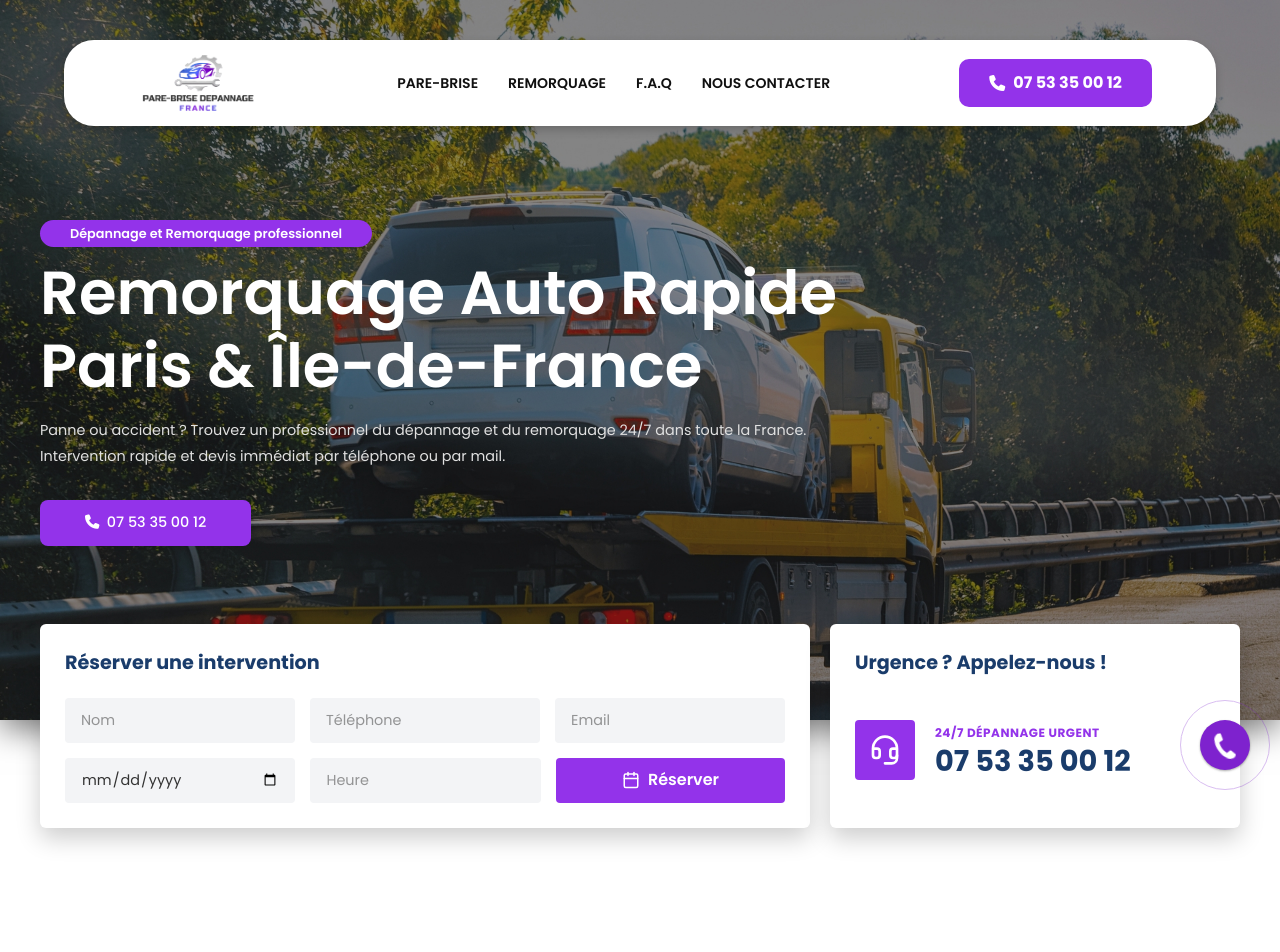
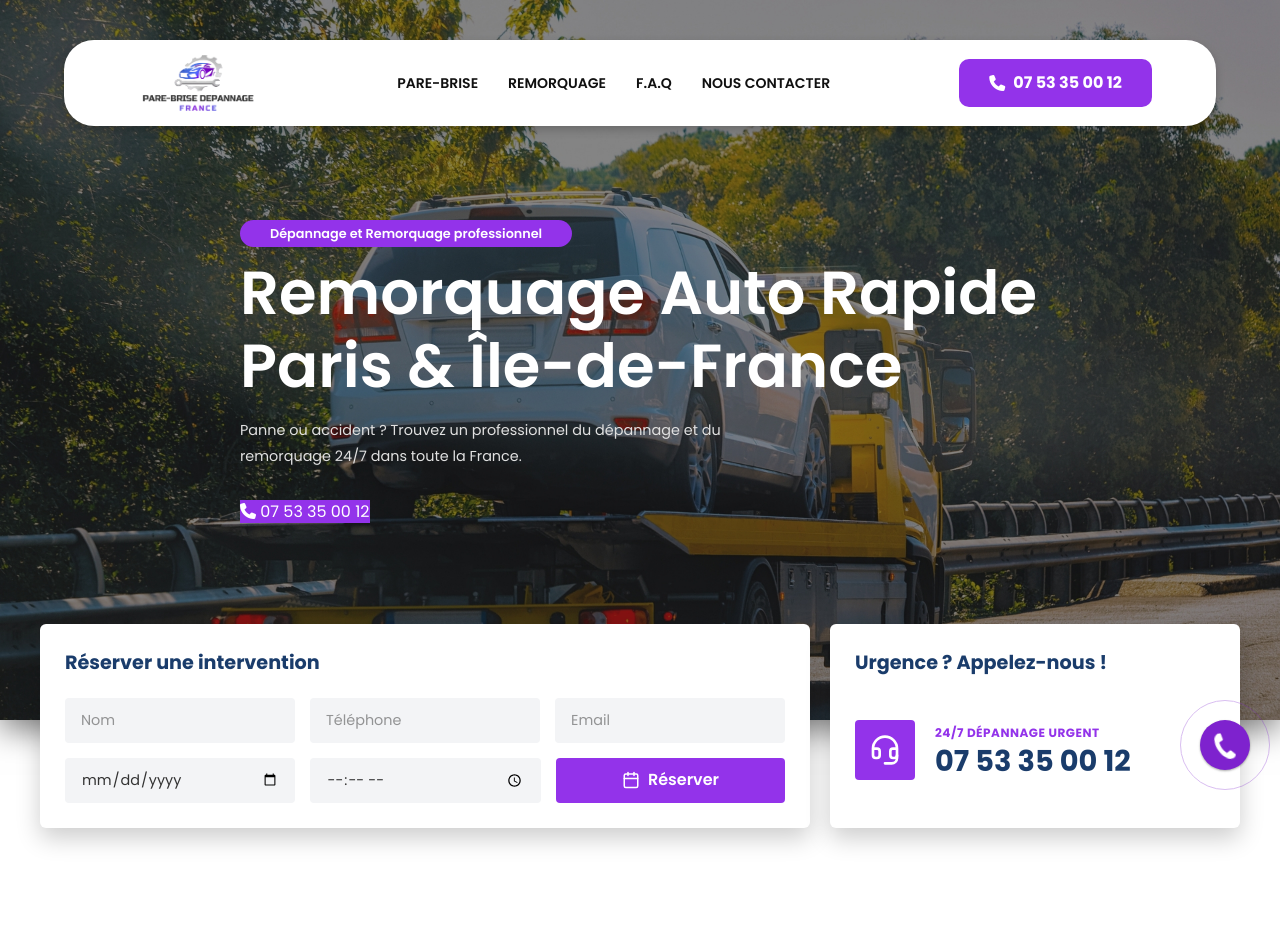
Before and after one commit to asmatrouky/parebrisedepannage, a Next.js app: page /depannage in a window 1280 px wide. Shown: the top 952 px of the page. Built offline with nearby package versions, Linux system fonts and the light colour scheme.

Commit message:
mise à jour css

```diff
--- a/components/DepannageHero.jsx
+++ b/components/DepannageHero.jsx
@@ -1,7 +1,7 @@
 "use client";
 
-import React, { useState } from "react";
-import { Phone, Calendar, Headset } from "lucide-react";
+import React, { useState, useEffect } from "react";
+import { Calendar, Headset } from "lucide-react";
 
 export default function DepannageHero() {
   const [formData, setFormData] = useState({
@@ -11,6 +11,16 @@ export default function DepannageHero() {
     date: "",
     hour: "",
   });
+
+  const [isIOS, setIsIOS] = useState(false);
+
+  // Détecter iPhone / iPad (Safari mobile)
+  useEffect(() => {
+    if (typeof navigator !== "undefined") {
+      const ua = navigator.userAgent || navigator.vendor || "";
+      setIsIOS(/iPad|iPhone|iPod/.test(ua));
+    }
+  }, []);
 
   const handleChange = (e) => {
     setFormData({
@@ -30,7 +40,6 @@ export default function DepannageHero() {
       });
 
       if (!res.ok) {
-        console.error("Erreur API :", await res.text());
         alert("Erreur lors de l’envoi du formulaire.");
         return;
       }
@@ -44,52 +53,57 @@ export default function DepannageHero() {
         hour: "",
       });
     } catch (err) {
-      console.error("Erreur réseau :", err);
-      alert("Erreur lors de l’envoi du formulaire.");
+      alert("Erreur réseau.");
+      console.error(err);
     }
   };
 
   return (
     <section className="depannage-hero-section">
+
+      {/* STYLE pour placeholder iOS */}
+      <style>{`
+        .ios-placeholder::placeholder {
+          color: #b3b3b3;
+        }
+      `}</style>
+
       <div className="depannage-hero-container">
         <div className="content-wrapper">
           <div className="content-dep">
-            <div className="promo-tag">
-              Dépannage et Remorquage professionnel
-            </div>
+            <div className="promo-tag">Dépannage et Remorquage professionnel</div>
 
             <h1>Remorquage Auto Rapide Paris & Île-de-France</h1>
 
             <p>
               Panne ou accident ? Trouvez un professionnel du dépannage et du
-              remorquage 24/7 dans toute la France. Intervention rapide et devis
-              immédiat par téléphone ou par mail.
+              remorquage 24/7 dans toute la France.
             </p>
 
             <div className="buttons">
-              <button className="button-primary" >
-                <i className="fa-solid fa-phone"></i>&nbsp;
-                07 53 35 00 12
-              </button>
+              <a href="tel:0753350012" className="button-primary">
+                <i className="fa-solid fa-phone"></i>&nbsp;07 53 35 00 12
+              </a>
             </div>
           </div>
         </div>
       </div>
 
       <div className="hero-widgets-container">
-        {/* FORMULAIRE DE RÉSERVATION */}
         <div className="widget-box booking-widget">
-          <h3> Réserver une intervention </h3>
+          <h3>Réserver une intervention</h3>
 
           <form className="booking-form" onSubmit={handleSubmit}>
+
+            {/* Ligne nom / téléphone / email */}
             <div className="form-row-dep">
               <input
                 type="text"
                 name="name"
                 placeholder="Nom"
                 className="input-field"
+                value={formData.name}
                 onChange={handleChange}
-                value={formData.name}
                 required
               />
 
@@ -98,8 +112,8 @@ export default function DepannageHero() {
                 name="phone"
                 placeholder="Téléphone"
                 className="input-field"
+                value={formData.phone}
                 onChange={handleChange}
-                value={formData.phone}
                 required
               />
 
@@ -108,28 +122,38 @@ export default function DepannageHero() {
                 name="email"
                 placeholder="Email"
                 className="input-field"
+                value={formData.email}
                 onChange={handleChange}
-                value={formData.email}
               />
             </div>
 
+            {/* Ligne date / heure / bouton */}
             <div className="form-row-dep">
+
+              {/* DATE – adaptatif iPhone */}
               <input
-                type="date"
                 name="date"
-                placeholder="Date"
-                className="input-field"
+                className={`input-field ${isIOS ? "ios-placeholder" : ""}`}
+                value={formData.date}
                 onChange={handleChange}
-                value={formData.date}
+                required
+                type={isIOS ? "text" : "date"}
+                placeholder={isIOS ? "Date (JJ/MM/AAAA)" : undefined}
+                inputMode={isIOS ? "numeric" : undefined}
+                pattern={isIOS ? "\\d{2}/\\d{2}/\\d{4}" : undefined}
               />
 
+              {/* HEURE – adaptatif iPhone */}
               <input
-                type="text"
                 name="hour"
-                placeholder="Heure"
-                className="input-field"
+                className={`input-field ${isIOS ? "ios-placeholder" : ""}`}
+                value={formData.hour}
                 onChange={handleChange}
-                value={formData.hour}
+                required
+                type={isIOS ? "text" : "time"}
+                placeholder={isIOS ? "Heure (HH:MM)" : undefined}
+                inputMode={isIOS ? "numeric" : undefined}
+                pattern={isIOS ? "^\\d{2}:\\d{2}$" : undefined}
               />
 
               <button className="btn-booking-submit" type="submit">
@@ -140,7 +164,7 @@ export default function DepannageHero() {
           </form>
         </div>
 
-        {/* BLOC APPEL URGENT */}
+        {/* APPEL URGENT */}
         <div className="widget-box call-widget">
           <h3>Urgence ? Appelez-nous !</h3>
 
@@ -155,6 +179,7 @@ export default function DepannageHero() {
             </div>
           </div>
         </div>
+
       </div>
     </section>
   );
```
